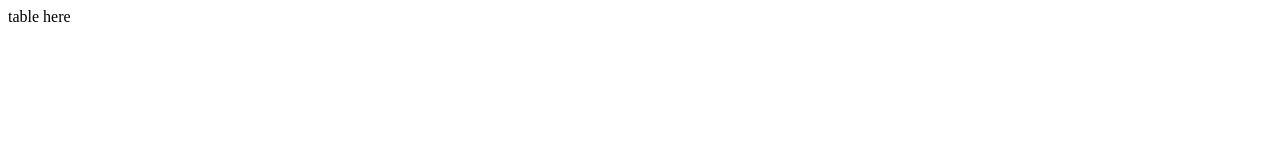
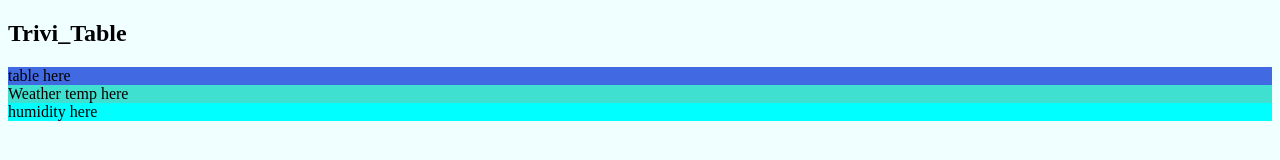
Before and after one commit to Trivientra/Trivi_Temp, a plain HTML site: page Weather_Station.html in a window 1280 px wide. Drawn offline with Linux system fonts and the light colour scheme.

Commit message:
css and weather link

```diff
--- a/Weather_Station.html
+++ b/Weather_Station.html
@@ -1,12 +1,30 @@
 <!DOCTYPE html>
   <html lang "eng">
+
   <head>
     <title>
       data
     </title>
+    <link rel="stylesheet"   type"text/css" href="style.css">
   </head>
 
   <body>
-    table here
+    <div class="Table class">
+      <h2>
+        Trivi_Table
+      </h2>
+    </div>
+    <div id="Table" class="Table class">
+      table here
+    </div>
+
+    <div id="Temperature" class="Table class">
+      Weather temp here
+    </div>
+
+    <div id="Humidity" class="Table class">
+      humidity here
+    </div>
+
   </body>
 </html>
--- a/style.css
+++ b/style.css
@@ -1,13 +1,16 @@
-<html>
-  <head>
-
-    <link rel="stylesheet" href="mystyle.css">
-
-  </head>
-
-  <body>
-
-    <h2>Trivi_Homepage</h2>
-
-  </body>
-</html>
+body{
+  background-color:azure;
+  color:black;
+}
+#Table{
+  background-color: royalblue
+}
+#Temperature{
+  background-color: turquoise
+}
+#Humidity{
+  background-color: aqua
+}
+.Table_class{
+  font-family: Arial, Helvetica, sans-serif;
+}
```
Also changed, not shown: index.html (+3 -2 lines).
